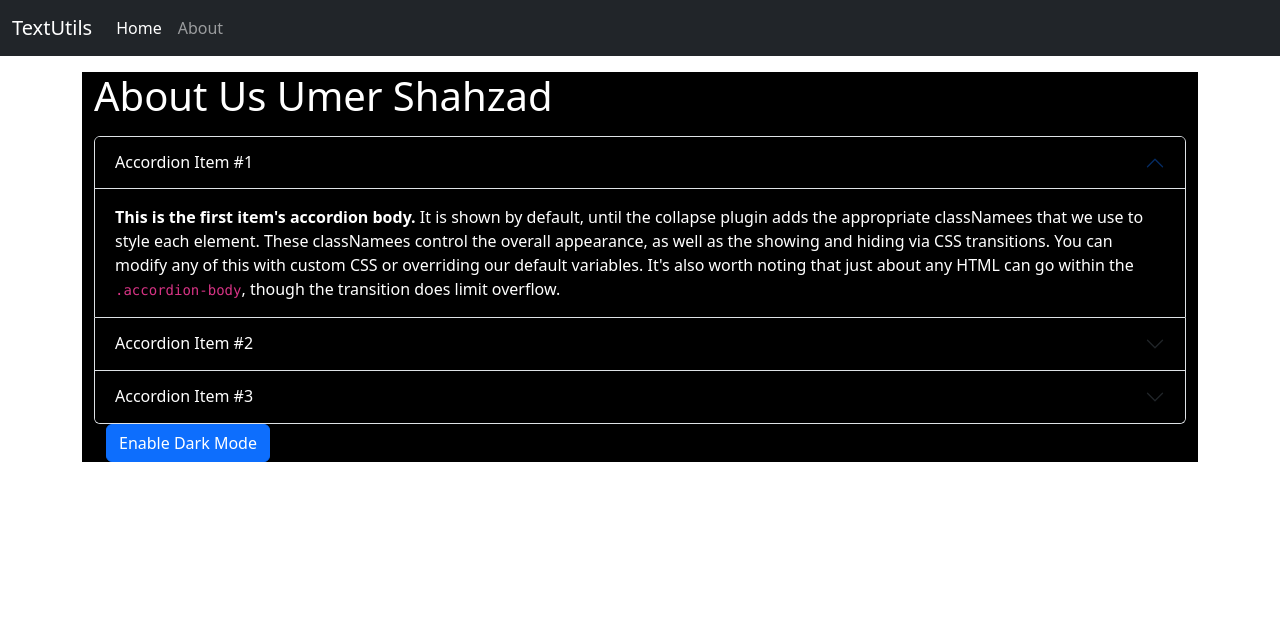
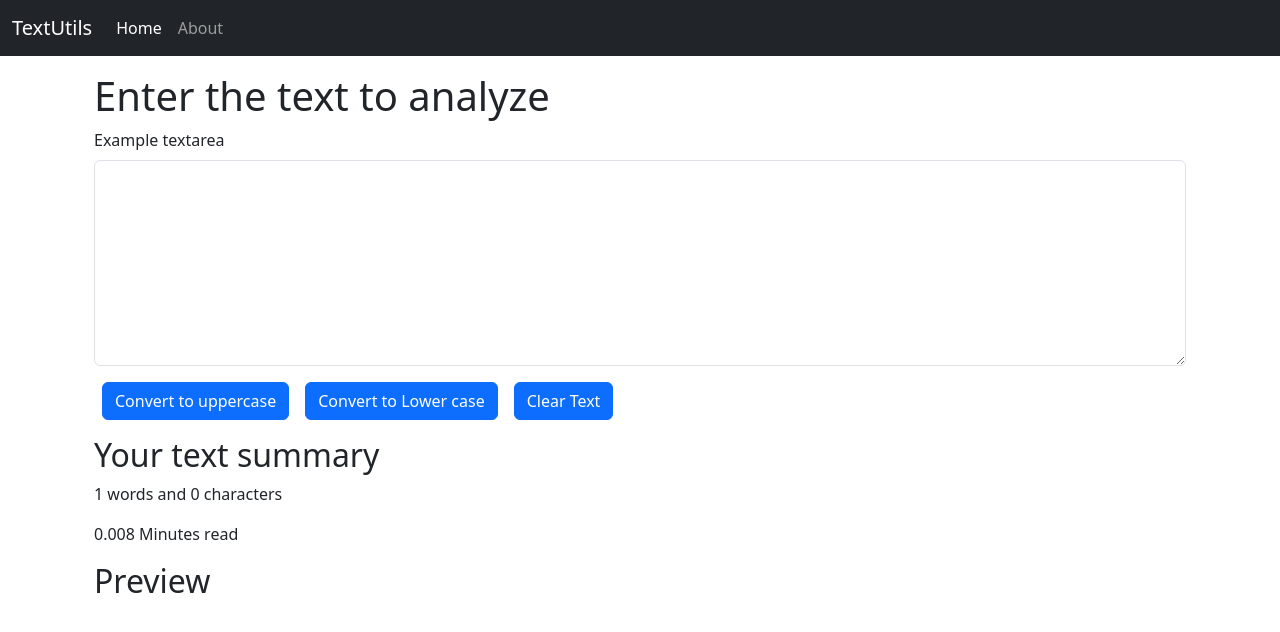
Before and after one commit to umarbsse/textutils, a React (Create React App) app: page / in a window 1280 px wide. Shown: the top 632 px of the page. Built offline with nearby package versions, Linux system fonts and the light colour scheme.

Commit message:
video 10 done

```diff
--- a/src/App.js
+++ b/src/App.js
@@ -1,14 +1,14 @@
-import About from "./components/About";
+//import About from "./components/About";
 import Navbar from "./components/Navbar";
-//import TextForm from "./components/TextForm";
+import TextForm from "./components/TextForm";
 
 function App() {
   return (
     <>
       <Navbar title="TextUtils" aboutTitle="About" />
       <div className="container my-3">
-        {/*<TextForm heading="Enter the text to analyze" />*/}
-        <About/>
+        {/*<About/>*/}
+        <TextForm heading="Enter the text to analyze" />
       </div>
     </>
   );
--- a/src/components/About.js
+++ b/src/components/About.js
@@ -1,13 +1,30 @@
-import React,{useState} from 'react'
+import React, {useState} from 'react'
 
 export default function About() {
     const [myStyle,setmyStyle] = useState({
-        color: 'white',
-        backgroundColor:'black',
+        color: 'black',
+        backgroundColor:'white',
     });
+    const [btnTxt,SetbtnTxt] = useState("Enable Dark Mode");
+    const toggleStyle = ()=>{
+        if (myStyle.color==="black") {
+            setmyStyle({
+                color: 'white',
+                backgroundColor:'black',
+                border:'1px solid white'
+            })
+            SetbtnTxt("Enable Light Mode")
+        }else{
+            setmyStyle({
+                color: 'black',
+                backgroundColor:'white',
+            })
+            SetbtnTxt("Enable Dark Mode")
+        }
+    }
   return (
     <div className="container" style={myStyle}>
-        <h1 className='my-3' style={myStyle}>About Us Umer Shahzad</h1>
+        <h1 className='my-3' style={myStyle}>About Us</h1>
         <div className="accordion" id="accordionExample" style={myStyle}>
             <div className="accordion-item"  style={myStyle}>
                 <h2 className="accordion-header">
@@ -46,8 +63,8 @@ export default function About() {
                 </div>
             </div>
         </div>
-        <div className="container">
-            <button type="button" className="btn btn-primary">Enable Dark Mode</button>
+        <div className="container my-3">
+            <button onClick={toggleStyle} type="button" className="btn btn-primary">{btnTxt}</button>
         </div>
     </div>
   )
```
